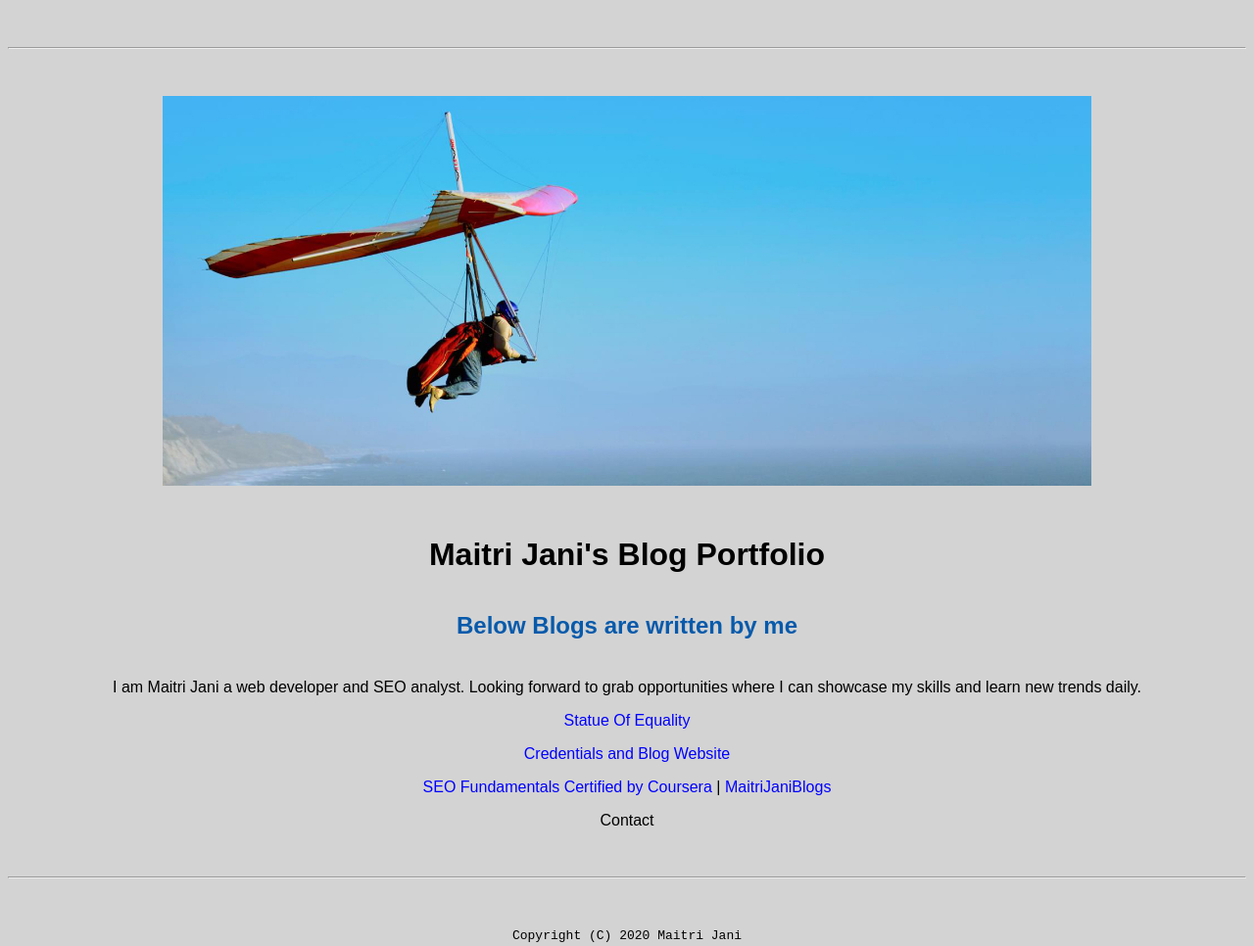
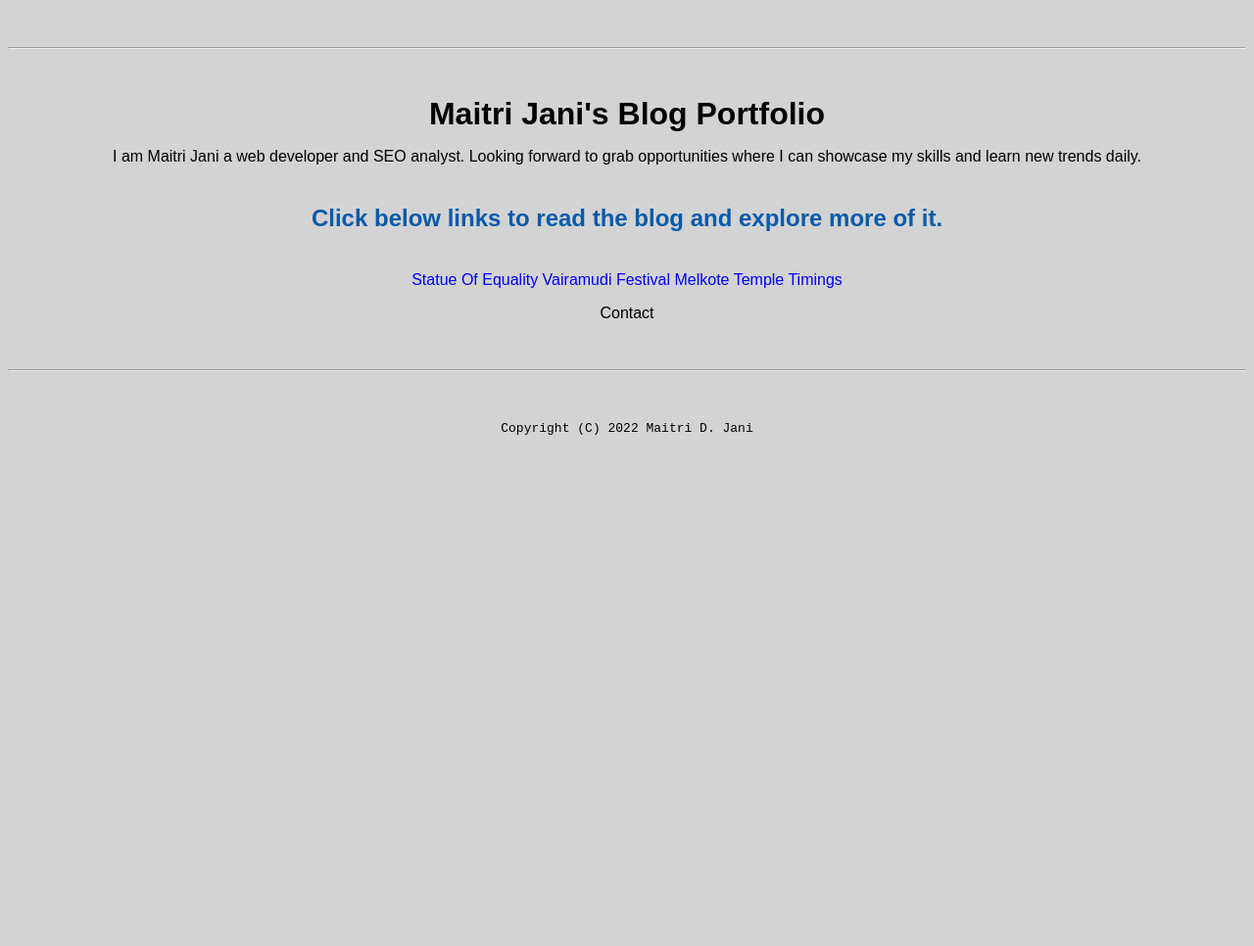
Before and after one commit to MaitriJani/MaitriJani.github.io, a plain HTML site: page index.html in a window 1280 px wide. Shown: the whole page at 98% size. After the commit the page ends 800 px from the top, so only its background shows below. Drawn offline with Linux system fonts and the light colour scheme.

Commit message:
Update index.html

```diff
--- a/index.html
+++ b/index.html
@@ -16,15 +16,16 @@
   <body>
 
     <hr>
-    <img src="images/banner.jpg" width="75% alt="banner>
     <h1>Maitri Jani's Blog Portfolio</h1>
-    <h2>Below Blogs are written by me</h2>
-    <p>I am Maitri Jani a web developer and SEO analyst. Looking forward to grab opportunities where I can showcase my skills and learn new trends daily.</p>
-	  <a href="">Statue Of Equality</a>
-	  <a href="">
+	  <p>I am Maitri Jani a web developer and SEO analyst. Looking forward to grab opportunities where I can showcase my skills and learn new trends daily.</p>
+    <h2>Click below links to read the blog and explore more of it.</h2>
 
-    <p>Credentials  and  Blog Website</p>
-    <p><a href="resume.html">SEO Fundamentals Certified by Coursera</a>  |<a href="https://maitrijaniblogs.wordpress.com"> MaitriJaniBlogs</a></p>
+	  <a href="https://blog.yatradham.org/statue-of-equality-hyderabad-facts-timings-news/">Statue Of Equality</a>
+	  <a href="https://blog.yatradham.org/vairamudi-festival-in-melukote-temple/">Vairamudi Festival</a>
+	  <a href="https://blog.yatradham.org/melkote-temple-timings-cheluvanarayana-swamy/">Melkote Temple Timings</a>
+
+
+
     <p>Contact</p>
     <!--link of linkedin-->
 
@@ -34,7 +35,7 @@
 
   <footer>
     <hr>
-    <code>Copyright (C) 2020 Maitri Jani
+    <code>Copyright (C) 2022 Maitri D. Jani
 
   </footer>
 
```
